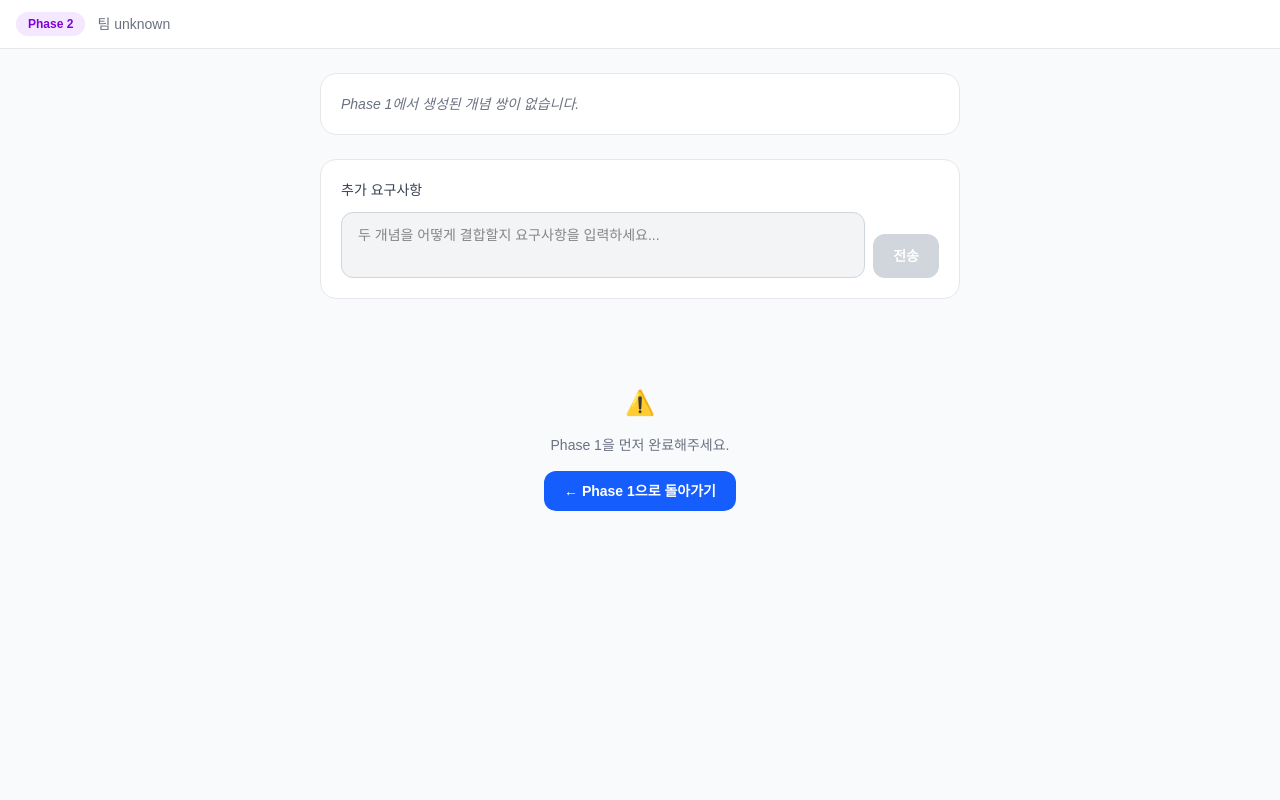
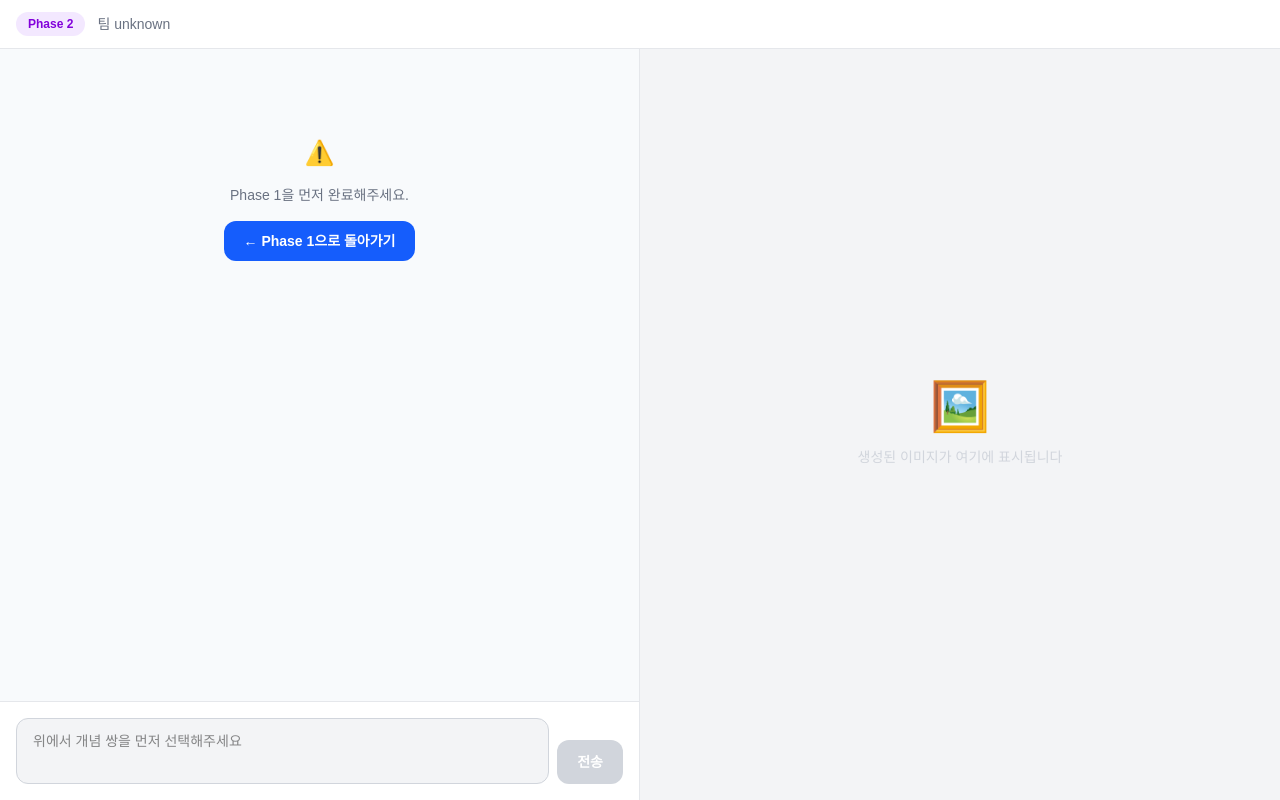
Before and after one commit to sunmyeonglee/kia-ou, a Next.js app in the folder project/: page /phase2 in a window 1280 px wide. Built offline with nearby package versions, Linux system fonts and the light colour scheme.

Commit message:
feat: redesign Phase 2 with split layout and multi-image navigation

```diff
--- a/project/app/phase1/page.tsx
+++ b/project/app/phase1/page.tsx
@@ -52,6 +52,7 @@ function Phase1Content() {
   const [turns, setTurns] = useState<Turn[]>([]);
   const [history, setHistory] = useState<Message[]>([]);
   const [loading, setLoading] = useState(false);
+  const [pendingMessage, setPendingMessage] = useState<string | null>(null);
   const [error, setError] = useState("");
   const bottomRef = useRef<HTMLDivElement>(null);
   // 최신 turns를 ref로 유지해 stale closure 방지
@@ -65,6 +66,7 @@ function Phase1Content() {
   const handleSubmit = async (userMessage: string) => {
     setLoading(true);
     setError("");
+    setPendingMessage(userMessage);
 
     const turnIndex = turns.length;
 
@@ -76,6 +78,7 @@ function Phase1Content() {
 
     if (!res.ok) {
       setError("AI 응답 중 오류가 발생했습니다. 다시 시도해주세요.");
+      setPendingMessage(null);
       setLoading(false);
       return;
     }
@@ -91,6 +94,7 @@ function Phase1Content() {
       logged: false,
     };
 
+    setPendingMessage(null);
     setTurns((prev) => [...prev, newTurn]);
     setHistory((prev) => [
       ...prev,
@@ -180,10 +184,17 @@ function Phase1Content() {
           </div>
         ))}
 
-        {loading && (
-          <div className="flex justify-start">
-            <div className="rounded-2xl rounded-tl-sm bg-gray-100 px-4 py-3 text-sm text-gray-500 animate-pulse">
-              AI가 개념을 생성하고 있습니다...
+        {loading && pendingMessage && (
+          <div className="space-y-3">
+            <div className="flex justify-end">
+              <div className="max-w-xs rounded-2xl rounded-tr-sm bg-blue-600 px-4 py-3 text-sm text-white">
+                {pendingMessage}
+              </div>
+            </div>
+            <div className="flex justify-start">
+              <div className="rounded-2xl rounded-tl-sm bg-gray-100 px-4 py-3 text-sm text-gray-500 animate-pulse">
+                AI가 개념을 생성하고 있습니다...
+              </div>
             </div>
           </div>
         )}
--- a/project/app/phase2/page.tsx
+++ b/project/app/phase2/page.tsx
@@ -1,12 +1,13 @@
 "use client";
 
-import { useState, useEffect, Suspense } from "react";
+import { useState, useEffect, useRef, Suspense } from "react";
 import { useRouter, useSearchParams } from "next/navigation";
 import Image from "next/image";
 import ChatInput from "@/components/ChatInput";
 import ConceptSelector, { ConceptPair } from "@/components/ConceptSelector";
 
-interface Phase2Result {
+interface Iteration {
+  userMessage: string;
   fusionDescription: string;
   imageUrl: string;
 }
@@ -18,9 +19,12 @@ function Phase2Content() {
 
   const [pairs, setPairs] = useState<ConceptPair[]>([]);
   const [selectedPair, setSelectedPair] = useState<ConceptPair | null>(null);
-  const [result, setResult] = useState<Phase2Result | null>(null);
+  const [iterations, setIterations] = useState<Iteration[]>([]);
+  const [activeIndex, setActiveIndex] = useState<number>(0);
+  const [pendingMessage, setPendingMessage] = useState<string | null>(null);
   const [loading, setLoading] = useState(false);
   const [error, setError] = useState("");
+  const bottomRef = useRef<HTMLDivElement>(null);
 
   useEffect(() => {
     const stored = sessionStorage.getItem("conceptPairs");
@@ -31,6 +35,10 @@ function Phase2Content() {
     }
   }, []);
 
+  useEffect(() => {
+    bottomRef.current?.scrollIntoView({ behavior: "smooth" });
+  }, [iterations, loading]);
+
   const handleSubmit = async (userMessage: string) => {
     if (!selectedPair) {
       setError("개념 쌍을 선택해주세요.");
@@ -39,28 +47,30 @@ function Phase2Content() {
 
     setLoading(true);
     setError("");
-    setResult(null);
+    setPendingMessage(userMessage);
 
     const res = await fetch("/api/phase2", {
       method: "POST",
       headers: { "Content-Type": "application/json" },
-      body: JSON.stringify({
-        teamId,
-        concepts: selectedPair.concepts,
-        userMessage,
-      }),
+      body: JSON.stringify({ teamId, concepts: selectedPair.concepts, userMessage }),
     });
 
     if (!res.ok) {
       setError("AI 응답 중 오류가 발생했습니다. 다시 시도해주세요.");
+      setPendingMessage(null);
       setLoading(false);
       return;
     }
 
-    const data: Phase2Result = await res.json();
-    setResult(data);
+    const data = await res.json() as { fusionDescription: string; imageUrl: string };
 
-    // 로그 저장
+    setIterations((prev) => {
+      const next = [...prev, { userMessage, ...data }];
+      setActiveIndex(next.length - 1);
+      return next;
+    });
+    setPendingMessage(null);
+
     await fetch("/api/log", {
       method: "POST",
       headers: { "Content-Type": "application/json" },
@@ -81,73 +91,32 @@ function Phase2Content() {
   };
 
   return (
-    <div className="flex flex-col min-h-screen">
+    <div className="flex flex-col h-screen">
       {/* 상단 헤더 */}
-      <header className="sticky top-0 z-10 bg-white border-b border-gray-200 px-4 py-3 flex items-center gap-3">
+      <header className="shrink-0 bg-white border-b border-gray-200 px-4 py-3 flex items-center gap-3 z-10">
         <span className="rounded-full bg-purple-100 text-purple-700 text-xs font-semibold px-3 py-1">
           Phase 2
         </span>
         <span className="text-sm text-gray-500">팀 {teamId}</span>
       </header>
 
-      <main className="flex-1 px-4 py-6 max-w-2xl mx-auto w-full space-y-6">
       {/* 개념 쌍 선택 */}
-        <section className="bg-white rounded-2xl border border-gray-200 p-5">
-          <ConceptSelector
-            pairs={pairs}
-            selected={selectedPair}
-            onSelect={setSelectedPair}
-          />
-        </section>
-
-        {/* 입력창 */}
-        <section className="bg-white rounded-2xl border border-gray-200 p-5 space-y-3">
-          <p className="text-sm font-medium text-gray-700">추가 요구사항</p>
-          <ChatInput
-            onSubmit={handleSubmit}
-            disabled={loading || !selectedPair}
-            placeholder="두 개념을 어떻게 결합할지 요구사항을 입력하세요..."
-          />
-        </section>
-
-        {/* 로딩 */}
-        {loading && (
-          <div className="bg-white rounded-2xl border border-gray-200 p-8 text-center space-y-3">
-            <div className="inline-block w-8 h-8 border-4 border-purple-200 border-t-purple-600 rounded-full animate-spin" />
-            <p className="text-sm text-gray-500">AI가 이미지를 생성하고 있습니다...<br />잠시 기다려주세요.</p>
+      {pairs.length > 0 && (
+        <div className="shrink-0 bg-gray-50 border-b border-gray-200 px-4 py-3 z-10">
+          <div className="max-w-7xl mx-auto">
+            <ConceptSelector pairs={pairs} selected={selectedPair} onSelect={setSelectedPair} />
+          </div>
         </div>
       )}
 
-        {/* 에러 */}
-        {error && (
-          <div className="text-center text-sm text-red-500 bg-red-50 rounded-xl px-4 py-3">
-            {error}
-          </div>
-        )}
+      {/* 메인 좌우 분할 */}
+      <div className="flex flex-1 overflow-hidden">
 
-        {/* 결과 */}
-        {result && !loading && (
-          <section className="bg-white rounded-2xl border border-gray-200 overflow-hidden">
-            <div className="p-5 border-b border-gray-100">
-              <p className="text-xs font-semibold text-purple-600 mb-2">결합 방식 설명</p>
-              <p className="text-sm text-gray-700 leading-relaxed">{result.fusionDescription}</p>
-            </div>
-            {result.imageUrl && (
-              <div className="relative w-full aspect-square">
-                <Image
-                  src={result.imageUrl}
-                  alt="AI 생성 결합 이미지"
-                  fill
-                  className="object-cover"
-                  sizes="(max-width: 768px) 100vw, 672px"
-                />
-              </div>
-            )}
-          </section>
-        )}
+        {/* 왼쪽: 대화 영역 */}
+        <div className="flex flex-col w-1/2 border-r border-gray-200">
+          <div className="flex-1 overflow-y-auto px-4 py-6 space-y-4">
 
-        {/* 빈 상태 안내 */}
-        {!loading && !result && pairs.length === 0 && (
+            {pairs.length === 0 && (
               <div className="text-center py-16 space-y-4">
                 <p className="text-2xl">⚠️</p>
                 <p className="text-sm text-gray-500">Phase 1을 먼저 완료해주세요.</p>
@@ -159,7 +128,168 @@ function Phase2Content() {
                 </button>
               </div>
             )}
-      </main>
+
+            {pairs.length > 0 && iterations.length === 0 && !loading && (
+              <div className="text-center py-16 text-gray-400 text-sm">
+                <p className="text-2xl mb-3">🎨</p>
+                <p>요구사항을 입력하면</p>
+                <p>AI가 두 개념을 결합한 이미지를 생성합니다.</p>
+              </div>
+            )}
+
+            {iterations.map((iter, i) => (
+              <div key={i} className="space-y-2">
+                {/* 사용자 메시지 */}
+                <div className="flex justify-end">
+                  <div className="max-w-xs rounded-2xl rounded-tr-sm bg-purple-600 px-4 py-3 text-sm text-white">
+                    {iter.userMessage}
+                  </div>
+                </div>
+                {/* AI 설명 + 이미지 이동 버튼 */}
+                <div className="flex justify-start">
+                  <div className={`max-w-xs rounded-2xl rounded-tl-sm border px-4 py-3 text-sm leading-relaxed transition-colors ${
+                    activeIndex === i
+                      ? "bg-purple-50 border-purple-300 text-gray-700"
+                      : "bg-white border-gray-200 text-gray-700"
+                  }`}>
+                    <p>{iter.fusionDescription}</p>
+                    <button
+                      onClick={() => setActiveIndex(i)}
+                      className={`mt-2 text-xs font-semibold px-3 py-1 rounded-full transition-colors ${
+                        activeIndex === i
+                          ? "bg-purple-600 text-white"
+                          : "bg-gray-100 text-purple-600 hover:bg-purple-100"
+                      }`}
+                    >
+                      {activeIndex === i ? "현재 표시 중" : `이미지 ${i + 1} 보기 →`}
+                    </button>
+                  </div>
+                </div>
+              </div>
+            ))}
+
+            {loading && pendingMessage && (
+              <div className="space-y-2">
+                <div className="flex justify-end">
+                  <div className="max-w-xs rounded-2xl rounded-tr-sm bg-purple-600 px-4 py-3 text-sm text-white">
+                    {pendingMessage}
+                  </div>
+                </div>
+                <div className="flex justify-start">
+                  <div className="rounded-2xl rounded-tl-sm bg-gray-100 px-4 py-3 text-sm text-gray-500 flex items-center gap-2">
+                    <div className="w-4 h-4 border-2 border-purple-300 border-t-purple-600 rounded-full animate-spin" />
+                    <span>이미지 생성 중...</span>
+                  </div>
+                </div>
+              </div>
+            )}
+
+            {error && (
+              <div className="text-center text-sm text-red-500 bg-red-50 rounded-xl px-4 py-3">
+                {error}
+              </div>
+            )}
+
+            <div ref={bottomRef} />
+          </div>
+
+          {/* 하단 입력창 */}
+          <div className="shrink-0 border-t border-gray-200 bg-white px-4 py-4">
+            <ChatInput
+              onSubmit={handleSubmit}
+              disabled={loading || !selectedPair}
+              placeholder={
+                !selectedPair
+                  ? "위에서 개념 쌍을 먼저 선택해주세요"
+                  : iterations.length === 0
+                  ? "두 개념을 어떻게 결합할지 입력하세요..."
+                  : "이미지를 수정할 요구사항을 입력하세요..."
+              }
+            />
+          </div>
+        </div>
+
+        {/* 오른쪽: 이미지 영역 */}
+        <div className="flex flex-col w-1/2 bg-gray-100">
+          {/* 탭 */}
+          {iterations.length > 0 && (
+            <div className="shrink-0 flex items-center gap-1 px-3 py-2 bg-white border-b border-gray-200 overflow-x-auto">
+              {iterations.map((_, i) => (
+                <button
+                  key={i}
+                  onClick={() => setActiveIndex(i)}
+                  className={`shrink-0 px-3 py-1.5 rounded-lg text-xs font-semibold transition-colors ${
+                    activeIndex === i
+                      ? "bg-purple-600 text-white"
+                      : "bg-gray-100 text-gray-500 hover:bg-purple-50 hover:text-purple-600"
+                  }`}
+                >
+                  이미지 {i + 1}
+                </button>
+              ))}
+              {loading && (
+                <div className="shrink-0 px-3 py-1.5 rounded-lg text-xs font-semibold bg-gray-100 text-gray-400 flex items-center gap-1">
+                  <div className="w-3 h-3 border-2 border-gray-300 border-t-purple-400 rounded-full animate-spin" />
+                  생성 중
+                </div>
+              )}
+            </div>
+          )}
+
+          {/* 이미지 표시 */}
+          <div className="flex-1 flex items-center justify-center relative">
+            {!loading && iterations.length === 0 && (
+              <div className="text-center text-gray-300 text-sm">
+                <p className="text-5xl mb-4">🖼️</p>
+                <p>생성된 이미지가 여기에 표시됩니다</p>
+              </div>
+            )}
+
+            {loading && iterations.length === 0 && (
+              <div className="text-center space-y-3 text-gray-400">
+                <div className="w-10 h-10 border-4 border-purple-200 border-t-purple-600 rounded-full animate-spin mx-auto" />
+                <p className="text-sm">이미지 생성 중...</p>
+              </div>
+            )}
+
+            {iterations.length > 0 && iterations[activeIndex]?.imageUrl && (
+              <div className="relative w-full h-full">
+                <Image
+                  src={iterations[activeIndex].imageUrl}
+                  alt={`이미지 ${activeIndex + 1}`}
+                  fill
+                  className={`object-contain transition-opacity duration-300 ${loading && activeIndex === iterations.length - 1 ? "opacity-40" : "opacity-100"}`}
+                  sizes="50vw"
+                />
+                {loading && activeIndex === iterations.length - 1 && (
+                  <div className="absolute inset-0 flex items-center justify-center">
+                    <div className="w-10 h-10 border-4 border-purple-200 border-t-purple-600 rounded-full animate-spin" />
+                  </div>
+                )}
+                {/* 이전/다음 화살표 */}
+                {iterations.length > 1 && (
+                  <>
+                    <button
+                      onClick={() => setActiveIndex((prev) => Math.max(0, prev - 1))}
+                      disabled={activeIndex === 0}
+                      className="absolute left-3 top-1/2 -translate-y-1/2 w-9 h-9 rounded-full bg-white/80 shadow flex items-center justify-center text-gray-600 hover:bg-white disabled:opacity-30 transition-all"
+                    >
+                      ‹
+                    </button>
+                    <button
+                      onClick={() => setActiveIndex((prev) => Math.min(iterations.length - 1, prev + 1))}
+                      disabled={activeIndex === iterations.length - 1}
+                      className="absolute right-3 top-1/2 -translate-y-1/2 w-9 h-9 rounded-full bg-white/80 shadow flex items-center justify-center text-gray-600 hover:bg-white disabled:opacity-30 transition-all"
+                    >
+                      ›
+                    </button>
+                  </>
+                )}
+              </div>
+            )}
+          </div>
+        </div>
+      </div>
     </div>
   );
 }
```
Also changed, not shown: project/instrumentation.ts (+5 -3 lines). Lines whose indentation alone changed are shown as unchanged.
